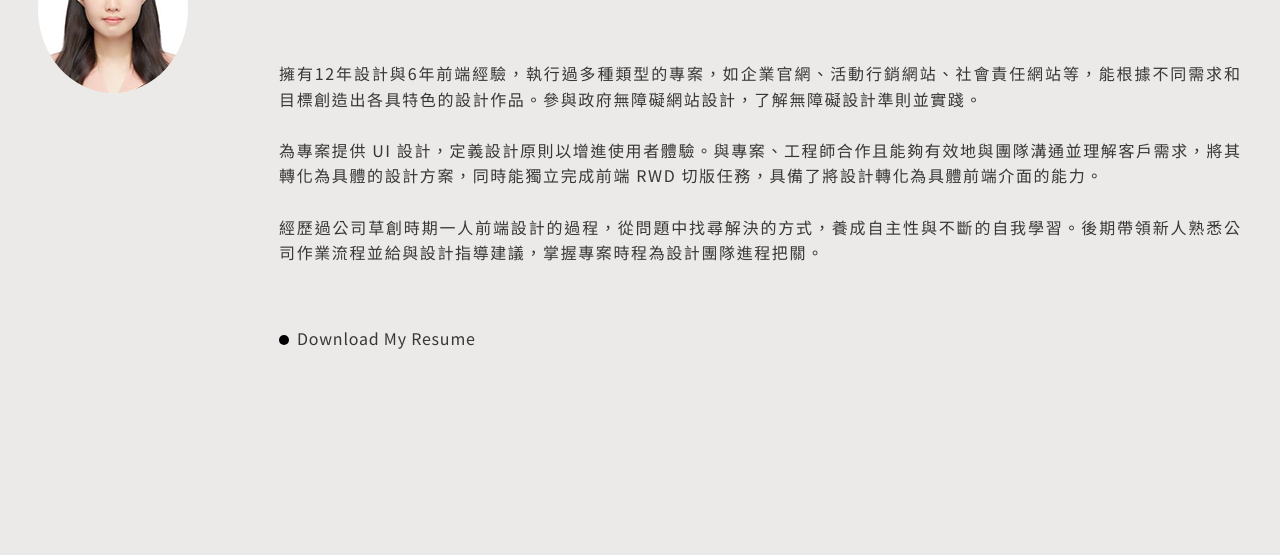
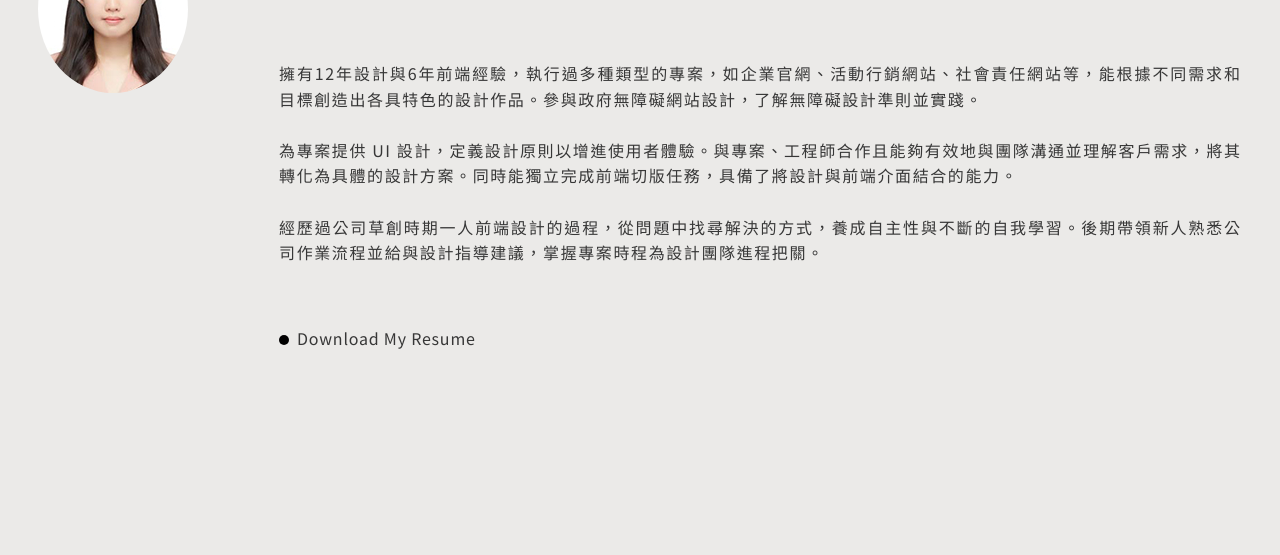
Before and after one commit to 22rb/rb24ds, a plain HTML site: page about.html in a window 1280 px wide. Shown: the part 245-800 px from the top of the page. Drawn offline with Linux system fonts and the light colour scheme.

Commit message:
Modify content / resume.pdf

```diff
--- a/about.html
+++ b/about.html
@@ -105,8 +105,7 @@
                 擁有12年設計與6年前端經驗，執行過多種類型的專案，如企業官網、活動行銷網站、社會責任網站等，能根據不同需求和目標創造出各具特色的設計作品。參與政府無障礙網站設計，了解無障礙設計準則並實踐。
                 <br /><br />
                 為專案提供 UI
-                設計，定義設計原則以增進使用者體驗。與專案、工程師合作且能夠有效地與團隊溝通並理解客戶需求，將其轉化為具體的設計方案，同時能獨立完成前端
-                RWD 切版任務，具備了將設計轉化為具體前端介面的能力。
+                設計，定義設計原則以增進使用者體驗。與專案、工程師合作且能夠有效地與團隊溝通並理解客戶需求，將其轉化為具體的設計方案。同時能獨立完成前端切版任務，具備了將設計與前端介面結合的能力。
                 <br /><br />
                 經歷過公司草創時期一人前端設計的過程，從問題中找尋解決的方式，養成自主性與不斷的自我學習。後期帶領新人熟悉公司作業流程並給與設計指導建議，掌握專案時程為設計團隊進程把關。
               </p>
```
Also changed, not shown: 1 other file.
